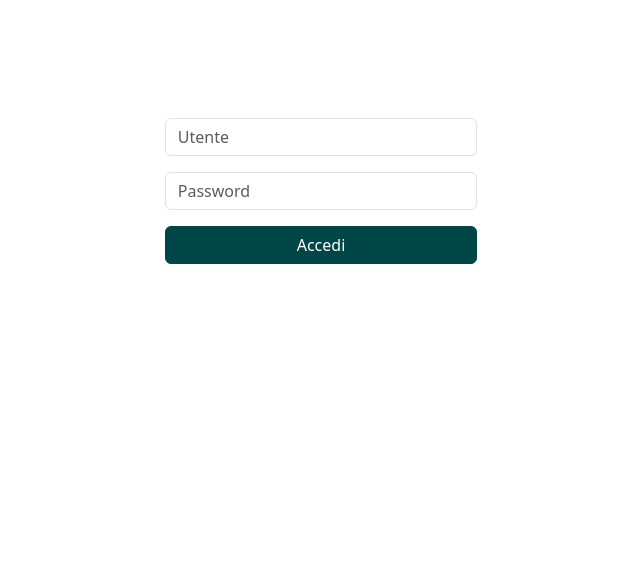
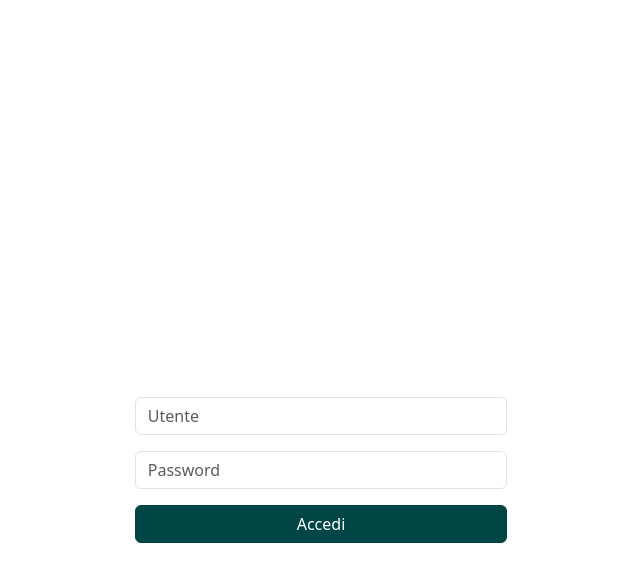
Before and after one commit to sanduntharaka/test_charlie, an Angular app: page /login in a window 1280 px wide. Shown: the top 582 px of the page, without its empty margins (319-959 px from the left). Built offline with nearby package versions, Linux system fonts and the light colour scheme.

Commit message:
fixed issue mentioned in comment

```diff
--- a/src/app/pages/login/login.component.html
+++ b/src/app/pages/login/login.component.html
@@ -9,10 +9,9 @@
 
 </div> -->
 
-<div class="row align-items-center justify-content-center h-100 p-5">
+<div class="d-flex align-items-center justify-content-center vh-100">
   <div class="col-12 col-sm-10 col-md-8 col-lg-6">
     <form class="form px-4 px-sm-5" style="max-width: 100%;">
-      <!-- <img src="https://static.wixstatic.com/media/76de08_4fb3836eb63b4803ba211bdf0fdaac31~mv2.gif" class="img-fluid mb-3"> -->
       <input class="form-control mb-3" [(ngModel)]="user" placeholder="Utente" name="user">
       <input class="form-control mb-3" [(ngModel)]="password" placeholder="Password" type="password" name="pwd">
       <a class="btn btn-primary btn-block w-100" data-test-id="loginButton" (click)="onLogin()">Accedi</a>
```
